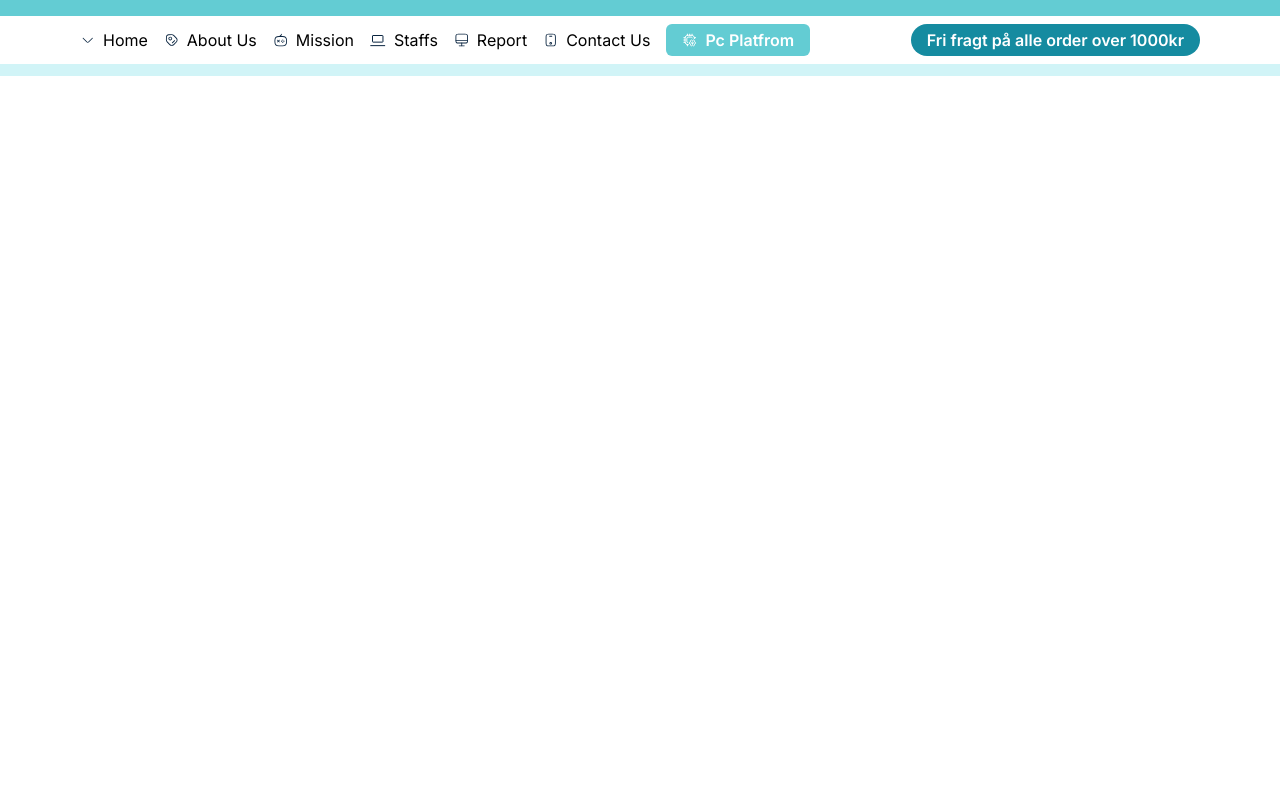
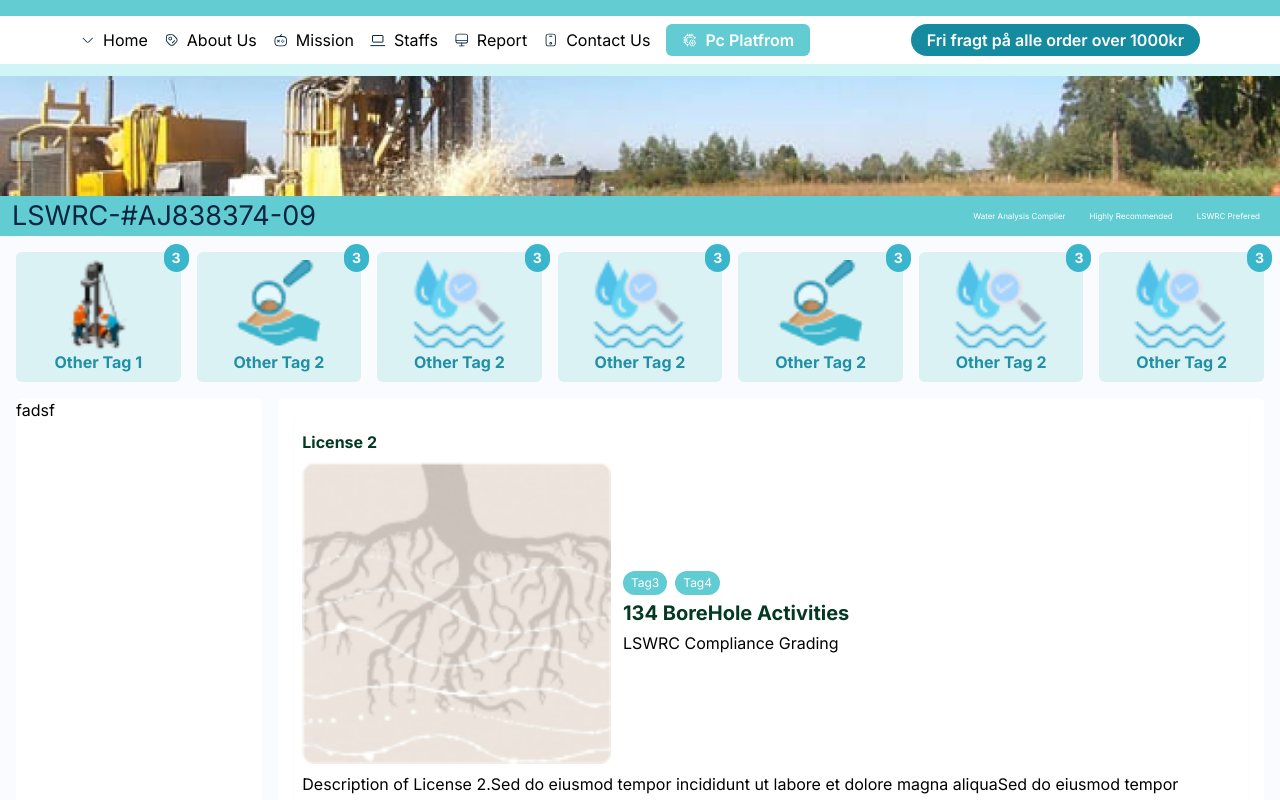
Before and after one commit to hatekisam/hydronet, an Angular app: page /renew-license in a window 1280 px wide. Before the commit this address led to /. Built offline with nearby package versions, Linux system fonts and the light colour scheme.

Commit message:
Started the renew license page

```diff
--- a/src/app/app.routes.ts
+++ b/src/app/app.routes.ts
@@ -6,6 +6,7 @@ import { ApplyDrillerComponent } from './pages/apply-driller/apply-driller.compo
 import { ApplyBoreholeComponent } from './pages/apply-borehole/apply-borehole.component';
 import { RequestWaterComponent } from './pages/request-water/request-water.component';
 import { ValidateDrillSearchResultsComponent } from './pages/validate-drill-search-results/validate-drill-search-results.component';
+import { RenewLicenseComponent } from './pages/renew-license/renew-license.component';
 
 export const routes: Routes = [
   {
@@ -38,4 +39,8 @@ export const routes: Routes = [
     path: 'search',
     component: ValidateDrillSearchResultsComponent,
   },
+  {
+    path: 'renew-license',
+    component: RenewLicenseComponent,
+  },
 ];
--- a/src/app/components/stepper-tab/stepper-tab.component.ts
+++ b/src/app/components/stepper-tab/stepper-tab.component.ts
@@ -1,16 +1,21 @@
-import { Component } from '@angular/core';
+import { Component, Input } from '@angular/core';
+import { StepperTabProps } from '../../interfaces/stepper-tab-props';
+import { CommonModule } from '@angular/common';
 
 @Component({
   selector: 'app-stepper-tab',
   standalone: true,
-  imports: [],
-  template: `
-    <p>
-      stepper-tab works!
-    </p>
-  `,
-  styleUrl: './stepper-tab.component.css'
+  imports: [CommonModule],
+  template: ` <div class="flex justify-between relative">
+    <div
+      class="h-1 bg-white absolute left-0 top-1/2 transform translate-y-1/2"
+    ></div>
+    <div *ngFor="let tab of tabs.tabTitles" class="flex flex-col gap-2">
+      <div class="bg-white">{{ tabs.tabTitles.find(tab) }}</div>
+      <p class="text-white">{{ tab }}</p>
+    </div>
+  </div>`,
 })
 export class StepperTabComponent {
-
+  @Input() tabs!: StepperTabProps;
 }
--- /dev/null
+++ b/src/app/interfaces/stepper-tab-props.ts
@@ -0,0 +1,4 @@
+export interface StepperTabProps {
+  showTabs: boolean;
+  tabTitles: string[];
+}
--- /dev/null
+++ b/src/app/pages/renew-license/renew-license.component.ts
@@ -0,0 +1,102 @@
+import { CommonModule } from '@angular/common';
+import { Component } from '@angular/core';
+import { LicenseBoxComponent } from '../../components/license-box/license-box.component';
+
+@Component({
+  selector: 'app-renew-license',
+  standalone: true,
+  imports: [CommonModule, LicenseBoxComponent],
+  template: `
+    <div>
+      <img src="../../assets/renewLicense.png" alt="" />
+      <div class="bg-[#39B6CC]"></div>
+      <div class="flex justify-between px-3 bg-[rgb(98,204,211)]">
+        <p class="text-[#0A2540] text-[27px] ">{{ licenseData.id }}</p>
+        <div class="flex items-center gap-2">
+          <p
+            *ngFor="let tag of licenseData.tags"
+            class="text-white px-2 bg-[#62CCD3] rounded-full text-[8px] font-normal  p-1"
+          >
+            {{ tag }}
+          </p>
+        </div>
+      </div>
+      <div class="bg-[#FAFBFE] p-4  grid grid-cols-7 gap-4">
+        <div
+          class="text-white p-2 bg-[rgba(98,204,211,0.2)]  rounded-md flex items-center flex-col relative h-[130px]"
+          *ngFor="let tag of licenseData.otherTags"
+        >
+          <div
+            class="absolute -top-2 -right-2  px-2 p-1 rounded-full text-sm font-bold bg-[#39B6CC] text-white "
+          >
+            {{ tag.number }}
+          </div>
+          <img [src]="tag.image" class="h-full" />
+          <p class="text-[#2190A4] font-bold  text-center">
+            {{ tag.title }}
+          </p>
+        </div>
+      </div>
+      <div class="bg-[#FAFBFE] px-4 flex gap-4 w-full">
+        <div class="w-[20%] bg-white rounded-md">fadsf</div>
+        <div class="w-[80%] bg-white rounded-md p-4 flex gap-4">
+          <app-license-box [oneChoice]="licenseData.data" />
+        </div>
+      </div>
+    </div>
+  `,
+})
+export class RenewLicenseComponent {
+  licenseData = {
+    id: 'LSWRC-#AJ838374-09',
+    image: '../../../assets/renewLicense.png',
+    tags: ['Water Analysis Complier', 'Highly Recommended', 'LSWRC Prefered'],
+    otherTags: [
+      {
+        image: '../../../assets/otherTab1.png',
+        title: 'Other Tag 1',
+        number: 3,
+      },
+      {
+        image: '../../../assets/otherTab2.png',
+        title: 'Other Tag 2',
+        number: 3,
+      },
+      {
+        image: '../../../assets/otherTab3.png',
+        title: 'Other Tag 2',
+        number: 3,
+      },
+      {
+        image: '../../../assets/otherTab4.png',
+        title: 'Other Tag 2',
+        number: 3,
+      },
+      {
+        image: '../../../assets/otherTab2.png',
+        title: 'Other Tag 2',
+        number: 3,
+      },
+      {
+        image: '../../../assets/otherTab3.png',
+        title: 'Other Tag 2',
+        number: 3,
+      },
+      {
+        image: '../../../assets/otherTab4.png',
+        title: 'Other Tag 2',
+        number: 3,
+      },
+    ],
+    data: {
+      image: '../../../assets/licenseImage.png',
+      title: 'License 2',
+      activities: 134,
+      tags: ['Tag3', 'Tag4'],
+      rating: 3.8,
+      reviews: 80,
+      lever: 2,
+      body: 'Description of License 2.Sed do eiusmod tempor incididunt ut labore et dolore magna aliquaSed do eiusmod tempor incididunt ut labore et dolore magna aliquaSed do eiusmod tempor incididunt ut labore et dolore magna aliqua',
+    },
+  };
+}
```
Also changed, not shown: src/app/components/stepper-tab/stepper-tab.component.css (deleted), src/assets/renewLicense.png (added).
